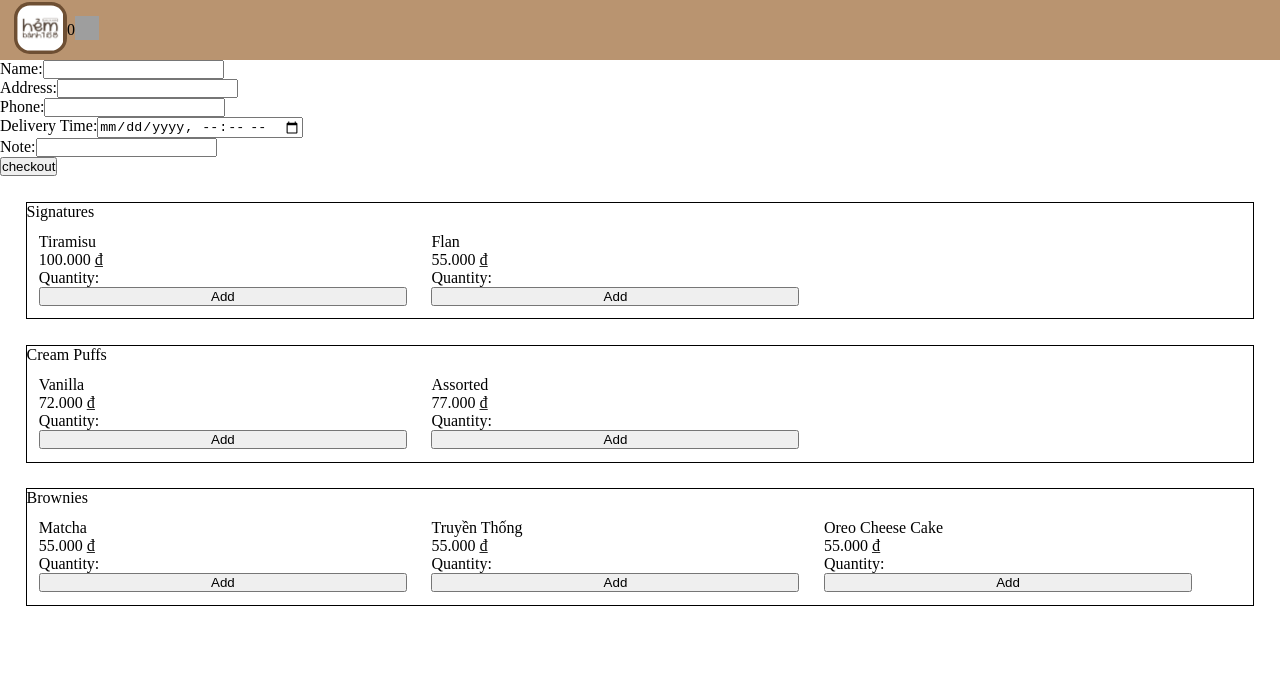
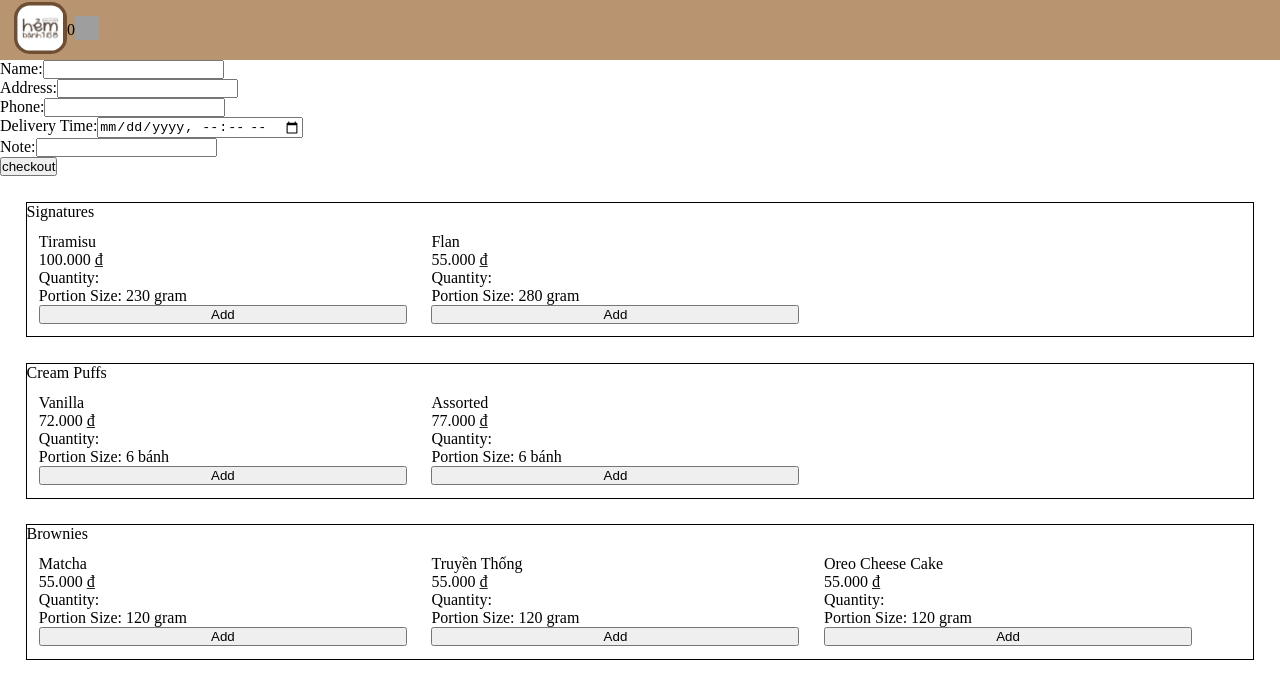
Before and after one commit to hoanhua14/hem168, a React (Vite) app in the folder 168/: page / in a window 1280 px wide. Shown: the top 684 px of the page. Built offline with nearby package versions, Linux system fonts and the light colour scheme; grey boxes are pictures that could not be loaded.

Commit message:
added portionSize

```diff
--- a/168/src/components/ProductCard.jsx
+++ b/168/src/components/ProductCard.jsx
@@ -1,6 +1,6 @@
 import { addItem } from "../features/cartSlice";
 import { useDispatch, useSelector } from "react-redux";
-const ProductCard = ({ name, price, id }) => {
+const ProductCard = ({ name, price, id, portionSize }) => {
   const formatVND = (number) =>
     number.toLocaleString("vi-VN", { style: "currency", currency: "VND" });
   const dispatch = useDispatch();
@@ -19,6 +19,7 @@ const ProductCard = ({ name, price, id }) => {
       {name}
       <div>{formatVND(price)}</div>
       <div>Quantity: {quantityOfAProduct}</div>
+      <div>Portion Size: {portionSize}</div>
       <button onClick={handleAddToCart}>Add</button>
     </div>
   );
--- a/168/src/components/Products.jsx
+++ b/168/src/components/Products.jsx
@@ -2,17 +2,53 @@ import ProductCard from "./ProductCard";
 
 const productList = {
   Signatures: [
-    { id: 1, name: "Tiramisu", price: 100000, quantity: 0 },
-    { id: 2, name: "Flan", price: 55000, quantity: 0 },
+    {
+      id: 1,
+      name: "Tiramisu",
+      price: 100000,
+      quantity: 0,
+      portionSize: "230 gram",
+    },
+    { id: 2, name: "Flan", price: 55000, quantity: 0, portionSize: "280 gram" },
   ],
   "Cream Puffs": [
-    { id: 3, name: "Vanilla", price: 72000, quantity: 0 },
-    { id: 4, name: "Assorted", price: 77000, quantity: 0 },
+    {
+      id: 3,
+      name: "Vanilla",
+      price: 72000,
+      quantity: 0,
+      portionSize: "6 bánh",
+    },
+    {
+      id: 4,
+      name: "Assorted",
+      price: 77000,
+      quantity: 0,
+      portionSize: "6 bánh",
+    },
   ],
   Brownies: [
-    { id: 5, name: "Matcha", price: 55000, quantity: 0 },
-    { id: 6, name: "Truyền Thống", price: 55000, quantity: 0 },
-    { id: 7, name: "Oreo Cheese Cake", price: 55000, quantity: 0 },
+    {
+      id: 5,
+      name: "Matcha",
+      price: 55000,
+      quantity: 0,
+      portionSize: "120 gram",
+    },
+    {
+      id: 6,
+      name: "Truyền Thống",
+      price: 55000,
+      quantity: 0,
+      portionSize: "120 gram",
+    },
+    {
+      id: 7,
+      name: "Oreo Cheese Cake",
+      price: 55000,
+      quantity: 0,
+      portionSize: "120 gram",
+    },
   ],
 };
 const Products = ({ category }) => {
@@ -29,6 +65,7 @@ const Products = ({ category }) => {
               price={product.price}
               id={product.id}
               quantity={product.quantity}
+              portionSize={product.portionSize}
             />
           ))}
         </div>
```
